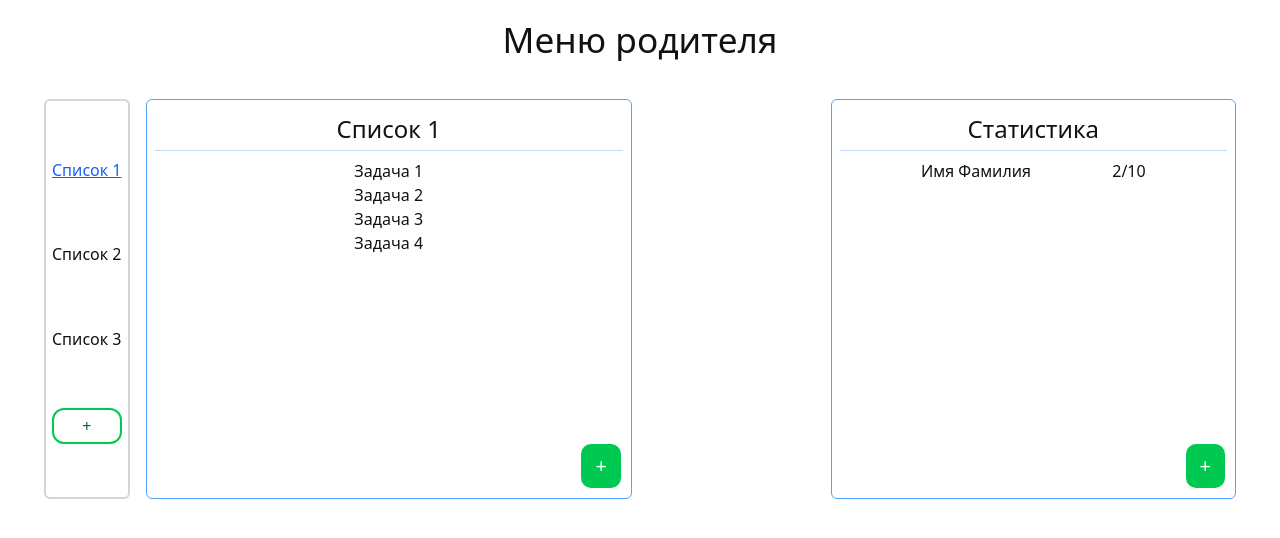
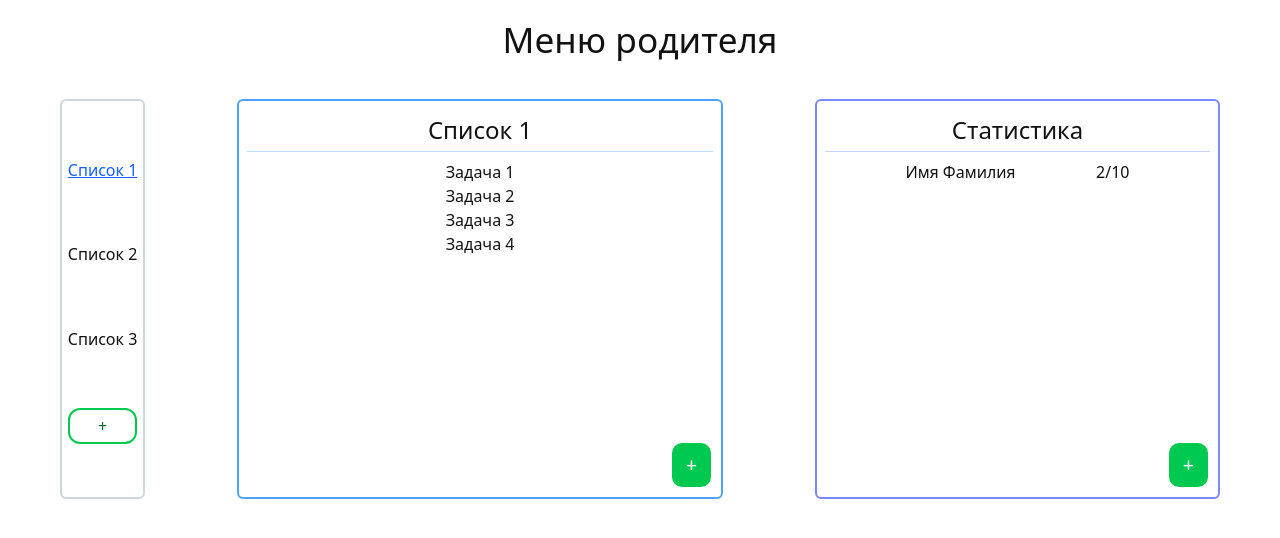
Before and after one commit to Xpaul6/courseproject_swagtodo, a React (Vite) app in the folder frontend/: page /parent-menu in a window 1280 px wide. Shown: the top 538 px of the page. Built offline with nearby package versions, Linux system fonts and the light colour scheme.

Commit message:
fix: adaptive layout of parent menu minor fix

```diff
--- a/frontend/src/components/Parent_menu.jsx
+++ b/frontend/src/components/Parent_menu.jsx
@@ -5,8 +5,8 @@ function Parent_menu() {
     <>
       <div className="p-5 w-full">
         <h2 className="text-center">Меню родителя</h2>
-        <div className="flex sm:flex-row flex-col mt-10 sm:h-[400px] sm:ml-6">
-          <div className="overflow-x-auto whitespace-nowrap">
+        <div className="flex sm:flex-row sm:justify-around flex-col mt-10 sm:h-[400px] sm:ml-6">
+          <div className="overflow-x-auto whitespace-nowrap sm:overflow:visible sm:whitespace-normal">
             <div
               className="flex flex-row sm:flex-col justify-evenly min-w-full border-b-2 pb-1 sm:pb-0 sm:border-2 sm:h-full
               border-gray-300 sm:rounded-md"
@@ -25,7 +25,7 @@ function Parent_menu() {
               </div>
             </div>
           </div>
-          <div className="mt-10 sm:mt-0 flex flex-col sm:ml-4 p-2 sm:w-2/5 border border-blue-400 rounded-md">
+          <div className="mt-10 sm:mt-0 flex flex-col sm:ml-15 p-2 sm:w-2/5 border-2 border-blue-400 rounded-md">
             <h3 className="text-center my-2 pb-2 border-b-1 border-blue-200">
               Список 1
             </h3>
@@ -39,8 +39,8 @@ function Parent_menu() {
               </button>
             </div>
           </div>
-          <div className="mt-10 sm:mt-0 flex flex-col p-2 sm:w-2/6 border border-blue-400 rounded-md sm:ml-auto sm:mr-6">
-            <h3 className="text-center my-2 pb-2 border-b-1 border-blue-200">
+          <div className="mt-10 sm:mt-0 flex flex-col p-2 sm:w-2/6 border-2 border-indigo-400 rounded-md sm:ml-15 sm:mr-6">
+            <h3 className="text-center my-2 pb-2 border-b-1 border-indigo-200">
               Статистика
             </h3>
             <div className="flex justify-evenly">
```
